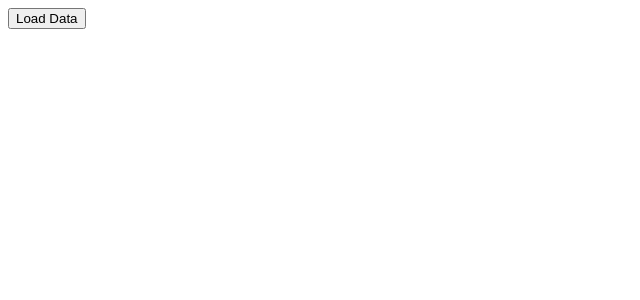
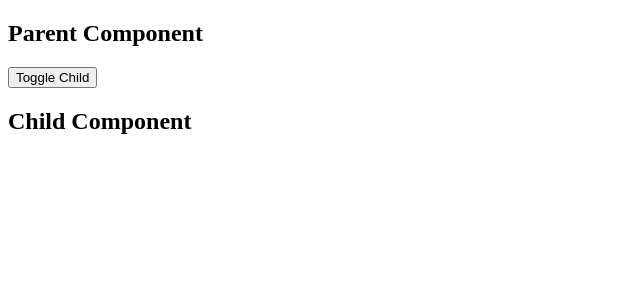
Before and after one commit to milan-sony/learn_vue.js, a Vue app in the folder new-project/: page / in a window 1280 px wide. Shown: the top 300 px of the page, without its empty margins (0-640 px from the left). Built offline with nearby package versions, Linux system fonts and the light colour scheme.

Commit message:
lifecycle hooks

```diff
--- a/new-project/src/App.vue
+++ b/new-project/src/App.vue
@@ -1,12 +1,10 @@
 <template>
-
-  <PostList/>
-
+  <ParentComponent />
 </template>
 
 <script>
 
-import PostList from './components/PostList.vue'
+import ParentComponent from './components/Parent.vue'
 
 export default {
   name: 'App',
@@ -15,11 +13,8 @@ export default {
     }
   },
   components: {
-    PostList
+    ParentComponent
   },
-  methods: {
-
-  }
 }
 
 </script>
--- /dev/null
+++ b/new-project/src/components/Child.vue
@@ -0,0 +1,37 @@
+<template>
+    <h2>Child Component</h2>
+</template>
+
+<script>
+
+export default {
+    name: 'ChildComponent',
+    beforeCreate() {
+        console.log('Child beforeCreate()')
+    },
+    created() {
+        console.log('Child created()')
+    },
+    beforeMount() {
+        console.log('Child beforeMount()')
+    },
+    mounted() {
+        console.log('Child mounted()')
+    },
+    beforeUpdate() {
+        console.log('Child beforeUpdate()')
+    },
+    updated() {
+        console.log('Child updated()')
+    },
+    beforeUnmount(){
+        console.log('Child beforeUnmount()')
+    },
+    unmounted(){
+        console.log('Child unmounted()')
+    }
+}
+
+</script>
+
+<style></style>
--- /dev/null
+++ b/new-project/src/components/Parent.vue
@@ -0,0 +1,53 @@
+<template>
+
+    <h2>Parent Component</h2>
+    <div>
+        <button @click="showChild = !showChild">Toggle Child</button>
+        <ChildComponent v-if="showChild" />
+    </div>
+
+</template>
+
+<script>
+
+import ChildComponent from './Child.vue'
+
+export default {
+    name: 'ParentComponent',
+    data() {
+        return {
+            showChild: true
+        }
+    },
+    components: {
+        ChildComponent
+    },
+    beforeCreate() {
+        console.log('Parent beforeCreate()')
+    },
+    created() {
+        console.log('Parent created()')
+    },
+    beforeMount() {
+        console.log('Parent beforeMount()')
+    },
+    mounted() {
+        console.log('Parent mounted()')
+    },
+    beforeUpdate() {
+        console.log('Parent beforeUpdate()')
+    },
+    updated() {
+        console.log('Parent updated()')
+    },
+    beforeUnmount(){
+        console.log('Parent beforeUnmount()')
+    },
+    unmounted(){
+        console.log('Parent unmounted()')
+    }
+}
+
+</script>
+
+<style></style>
--- a/new-project/src/components/PostList.vue
+++ /dev/null
@@ -1,39 +0,0 @@
-<template>
-
-    <div>
-        <button @click="fetchData">Load Data</button>
-    </div>
-
-    <div v-if="data">
-        <pre>{{ data.first_name + " " + data.last_name }}</pre>
-        <p>"{{ data.employment.title }}"</p>
-    </div>
-
-</template>
-
-<script>
-
-import axios from 'axios'
-
-export default {
-    name: 'PostList',
-    data() {
-        return {
-            data: ''
-        }
-    },
-    methods: {
-        async fetchData() {
-            await axios.get("https://random-data-api.com/api/v2/users").then((response)=>{
-                console.log(response.data)
-                this.data = response.data
-            }).catch((err)=>{
-                console.log(err)
-            })
-        }
-    }
-}
-
-</script>
-
-<style></style>
```
